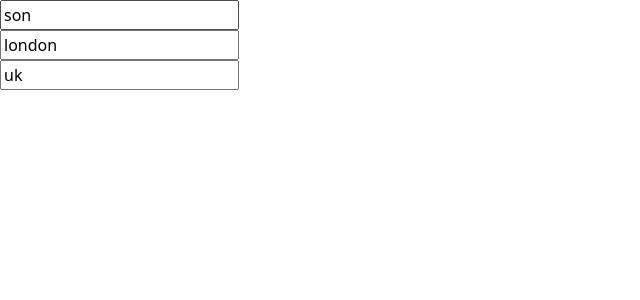
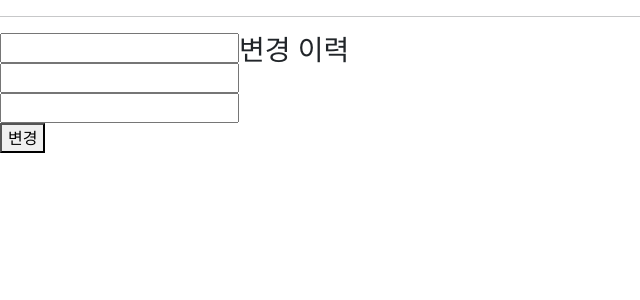
Before and after one commit to sebaek/react-20250630, a React (Vite) app: page / in a window 1280 px wide. Shown: the top 300 px of the page, without its empty margins (0-640 px from the left). Built offline with nearby package versions, Linux system fonts and the light colour scheme.

Commit message:
객체내의 또 다른 객체가 있다면 깊은 복사를 해야함

```diff
--- /dev/null
+++ b/src/App32.jsx
@@ -0,0 +1,92 @@
+import React, { useState } from "react";
+
+function MyComp1() {
+  const [person, setPerson] = useState({
+    name: "",
+    address: { city: "", country: "" },
+  });
+  const [history, setHistory] = useState([]);
+
+  function handleNameChange(e) {
+    const nextPerson = structuredClone(person); // deep copy
+    nextPerson.name = e.target.value;
+    setPerson(nextPerson);
+  }
+  function handleCityChange(e) {
+    const nextPerson = structuredClone(person); // deep copy
+    nextPerson.address.city = e.target.value;
+    setPerson(nextPerson);
+  }
+  function handleCountryChange(e) {
+    const nextPerson = structuredClone(person); // deep copy
+    nextPerson.address.country = e.target.value;
+    setPerson(nextPerson);
+  }
+  function handleSaveClick(e) {
+    const nextHistory = [...history];
+    nextHistory.push(person);
+    setHistory(nextHistory);
+  }
+
+  return (
+    <div>
+      {/*div.d-flex>div.flex-1*2*/}
+      <div className="d-flex">
+        <div className="flex-1">
+          <div>
+            <input
+              type="text"
+              value={person.name}
+              onChange={handleNameChange}
+            />
+          </div>
+          <div>
+            <input
+              type="text"
+              value={person.address.city}
+              onChange={handleCityChange}
+            />
+          </div>
+          <div>
+            <input
+              type="text"
+              value={person.address.country}
+              onChange={handleCountryChange}
+            />
+          </div>
+          <div>
+            <button onClick={handleSaveClick}>변경</button>
+          </div>
+        </div>
+        <div className="flex-1">
+          <h3>변경 이력</h3>
+          {history.map((item) => (
+            <div className="border my-1">
+              <div>이름 : {item.name}</div>
+              <div>도시 : {item.address.city}</div>
+              <div>국가 : {item.address.country}</div>
+            </div>
+          ))}
+        </div>
+      </div>
+    </div>
+  );
+}
+
+function MyComp2() {
+  return null;
+}
+
+function App32(props) {
+  return (
+    <div>
+      {/* 잘 안 돌아가는 버전 (얕은 복사 사용)*/}
+      <MyComp2 />
+      <hr />
+      {/*잘 돌아가는 버전 (깊은 복사 사용)*/}
+      <MyComp1 />
+    </div>
+  );
+}
+
+export default App32;
--- a/src/main.jsx
+++ b/src/main.jsx
@@ -1,10 +1,10 @@
 import { StrictMode } from "react";
 import { createRoot } from "react-dom/client";
 import "bootstrap/dist/css/bootstrap.min.css";
-import App31 from "./App31.jsx";
+import App32 from "./App32.jsx";
 
 createRoot(document.getElementById("root")).render(
   <StrictMode>
-    <App31 />
+    <App32 />
   </StrictMode>,
 );
```
